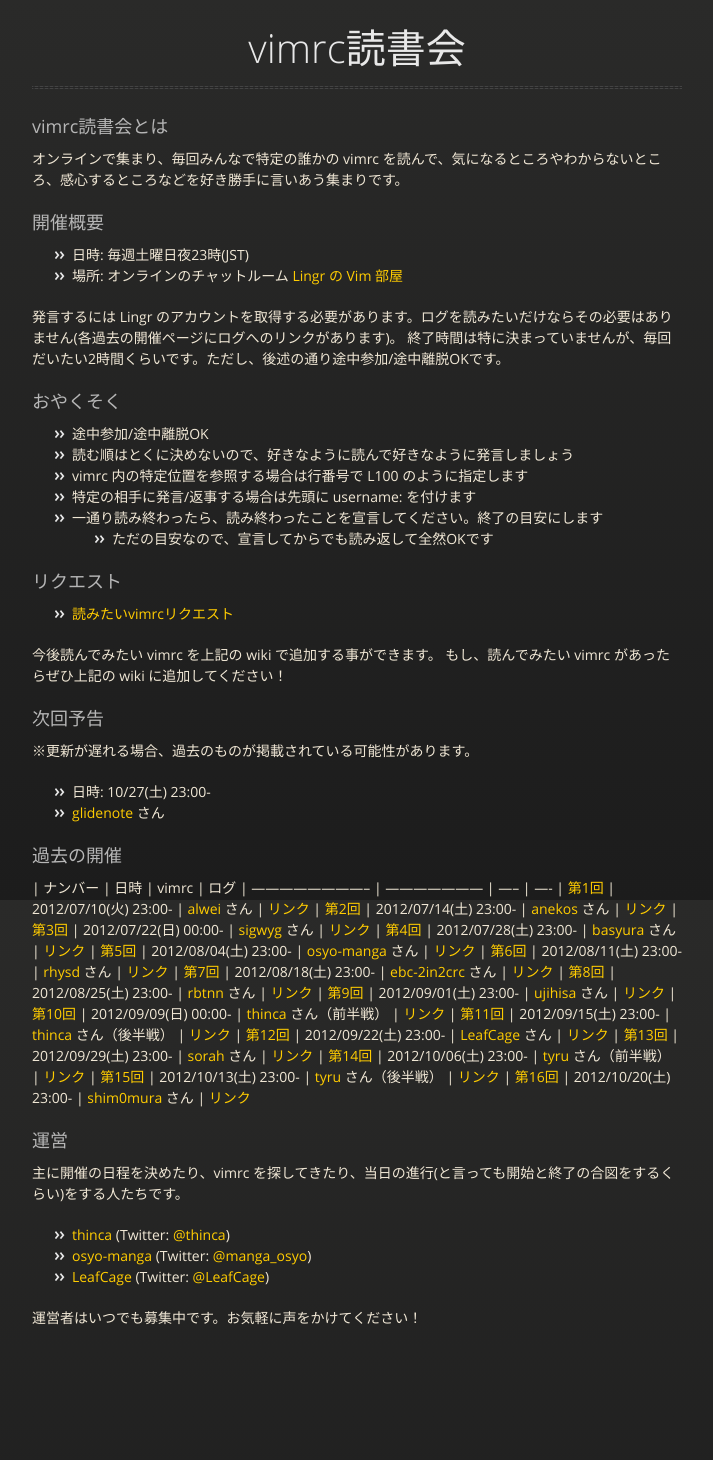
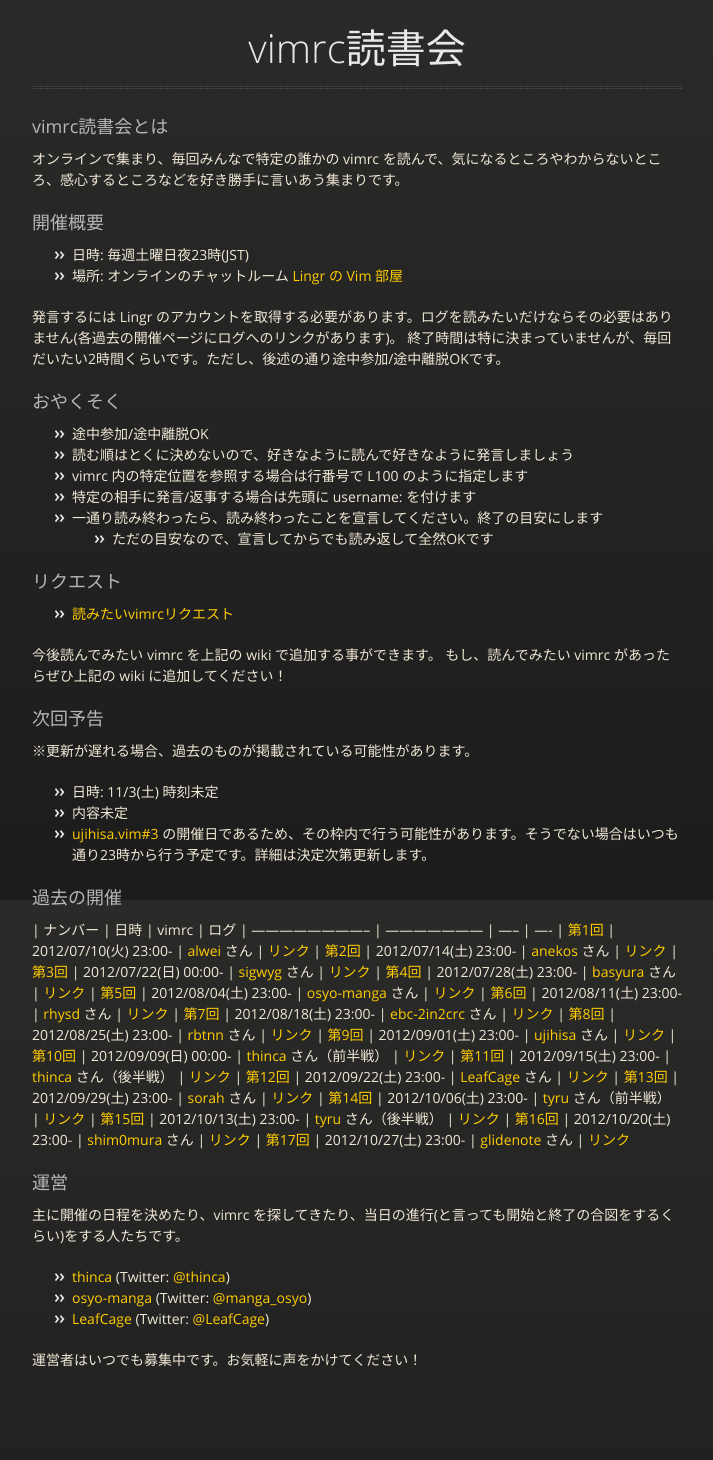
Before and after one commit to vim-jp/reading-vimrc, a Jekyll site: the page built from index.md, in a window 1280 px wide. Shown: the whole page, without its empty margins (283-996 px from the left). Built offline with Jekyll 4.4.1, drawn with Linux system fonts in a browser that asks for light colours; nearby versions of some CDN libraries; Markdown is read by kramdown in place of the engine named in the settings; before the commit the page ends 1418 px from its top, so only the background shows below that.

Commit message:
第17回分を追加

```diff
--- a/index.md
+++ b/index.md
@@ -31,8 +31,9 @@ title: vimrc読書会
 ### 次回予告
 ※更新が遅れる場合、過去のものが掲載されている可能性があります。
 
-- 日時: 10/27(土) 23:00-
-- [glidenote](https://github.com/glidenote) さん
+- 日時: 11/3(土) 時刻未定
+- 内容未定
+- [ujihisa.vim#3](http://atnd.org/event/vim3) の開催日であるため、その枠内で行う可能性があります。そうでない場合はいつも通り23時から行う予定です。詳細は決定次第更新します。
 
 ### 過去の開催
 | ナンバー                   | 日時                  | vimrc                                                                                                                     | ログ
@@ -53,6 +54,7 @@ title: vimrc読書会
 | [第14回](archive/014.html) | 2012/10/06(土) 23:00- | [tyru](https://github.com/tyru/dotfiles/blob/f6f029360f5e0dff9639a9922a49109d29fea4ed/dotfiles/.vim/init.vim) さん（前半戦）       | [リンク](http://lingr.com/room/vim/archives/2012/10/06#message-12325135)
 | [第15回](archive/015.html) | 2012/10/13(土) 23:00- | [tyru](https://github.com/tyru/dotfiles/blob/f6f029360f5e0dff9639a9922a49109d29fea4ed/dotfiles/.vim/init.vim) さん（後半戦）       | [リンク](http://lingr.com/room/vim/archives/2012/10/13#message-12441046)
 | [第16回](archive/016.html) | 2012/10/20(土) 23:00- | [shim0mura](https://github.com/shim0mura/dotfiles/blob/0a1e64b7614b9b95a861de9451043d05c189fb24/.vimrc) さん       | [リンク](http://lingr.com/room/vim/archives/2012/10/20#message-12556118)
+| [第17回](archive/017.html) | 2012/10/27(土) 23:00- | [glidenote](https://github.com/glidenote/dotfiles/blob/c91f460edf84b3d3fa1a4a7ecb27d8d6e46bd562/.vimrc) さん       | [リンク](http://lingr.com/room/vim/archives/2012/10/27#message-12673537)
 
 
 ### 運営
```
Also changed, not shown: archive/017.md (added, +37 -0 lines).
